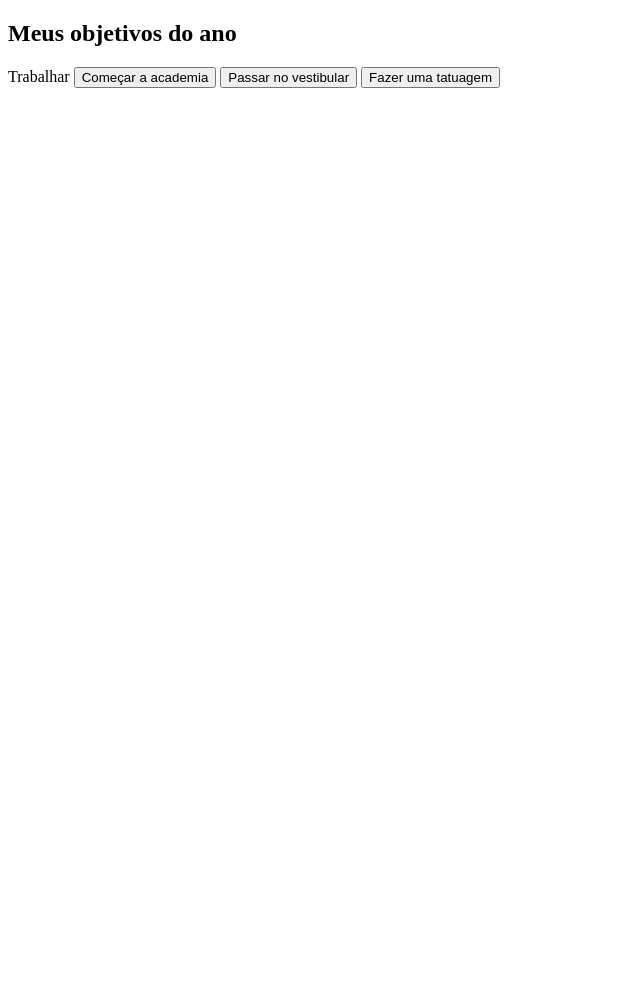
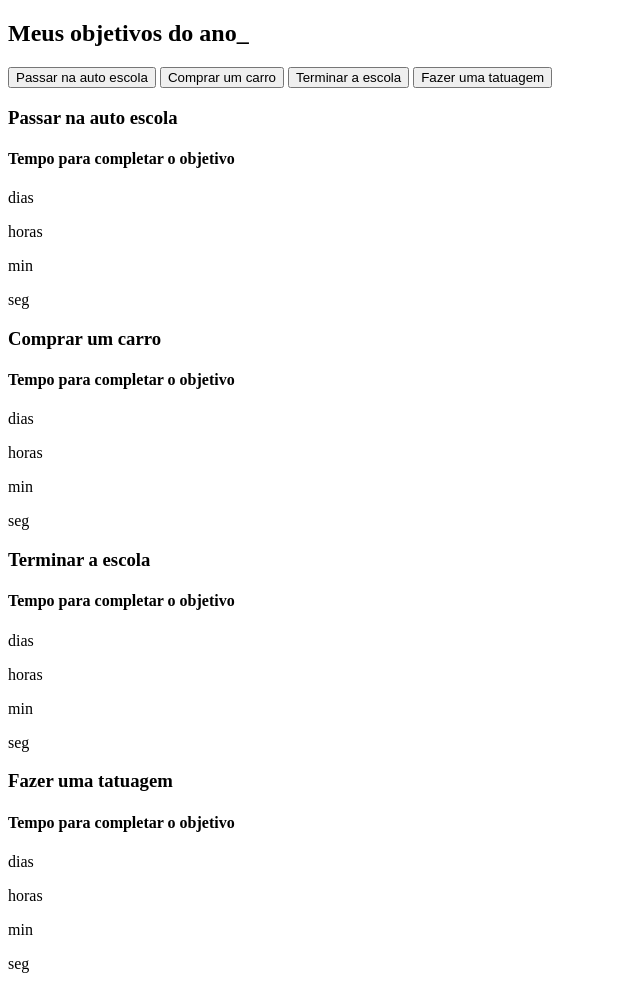
Before and after one commit to taldoKaiser/projeto-de-vida, a plain HTML site: page index.html in a window 1280 px wide. Shown: the whole page, without its empty margins (0-640 px from the left). Before the commit the page ends 800 px from the top, so only its background shows below. Drawn offline with Linux system fonts and the light colour scheme.

Commit message:
Update index.html

```diff
--- a/index.html
+++ b/index.html
@@ -15,15 +15,108 @@
 </head>
 
 <body>
-    <section>
-        <h2>Meus objetivos do ano</h2>
-        <div>
-            <burron>Trabalhar</burron>
-            <button>Começar a academia</button>
-            <button>Passar no vestibular</button>
-            <button>Fazer uma tatuagem</button>
+    <section class="conteudo-principal">
+        <h2 class="titulo-principal">Meus objetivos do ano<span>_</span></h2>
+        <div class="conteudo">
+            <div class="botoes">
+                <button class="botao ativo">Passar na auto escola</button>
+                <button class="botao">Comprar um carro</button>
+                <button class="botao">Terminar a escola</button>
+                <button class="botao">Fazer uma tatuagem</button>
+            </div>
+            <div class="abas-textos">
+                <div class="aba-conteudo ativo">
+                    <h3 class="aba-conteudo-titulo-principal">Passar na auto escola</h3>
+                    <h4 class="aba-conteudo-titulo-secundario">Tempo para completar o objetivo</h4>
+                    <div class="contador">
+                        <div class="contador-digito">
+                            <p class="contador-digito-numero" id="dias0"></p>
+                            <p class="contador-digito-texto">dias</p>
+                        </div>
+                        <div class="contador-digito">
+                            <p class="contador-digito-numero" id="horas0"></p>
+                            <p class="contador-digito-texto">horas</p>
+                        </div>
+                        <div class="contador-digito">
+                            <p class="contador-digito-numero" id="min0"></p>
+                            <p class="contador-digito-texto">min</p>
+                        </div>
+                        <div class="contador-digito">
+                            <p class="contador-digito-numero" id="seg0"></p>
+                            <p class="contador-digito-texto">seg</p>
+                        </div>
+                    </div>
+                </div>
+                <div class="aba-conteudo">
+                    <h3 class="aba-conteudo-titulo-principal">Comprar um carro</h3>
+                    <h4 class="aba-conteudo-titulo-secundario">Tempo para completar o objetivo</h4>
+                    <div class="contador">
+                        <div class="contador-digito">
+                            <p class="contador-digito-numero" id="dias1"></p>
+                            <p class="contador-digito-texto">dias</p>
+                        </div>
+                        <div class="contador-digito">
+                            <p class="contador-digito-numero" id="horas1"></p>
+                            <p class="contador-digito-texto">horas</p>
+                        </div>
+                        <div class="contador-digito">
+                            <p class="contador-digito-numero" id="min1"></p>
+                            <p class="contador-digito-texto">min</p>
+                        </div>
+                        <div class="contador-digito">
+                            <p class="contador-digito-numero" id="seg1"></p>
+                            <p class="contador-digito-texto">seg</p>
+                        </div>
+                    </div>
+                </div>
+                <div class="aba-conteudo">
+                    <h3 class="aba-conteudo-titulo-principal">Terminar a escola</h3>
+                    <h4 class="aba-conteudo-titulo-secundario">Tempo para completar o objetivo</h4>
+                    <div class="contador">
+                        <div class="contador-digito">
+                            <p class="contador-digito-numero" id="dias2"></p>
+                            <p class="contador-digito-texto">dias</p>
+                        </div>
+                        <div class="contador-digito">
+                            <p class="contador-digito-numero" id="horas2"></p>
+                            <p class="contador-digito-texto">horas</p>
+                        </div>
+                        <div class="contador-digito">
+                            <p class="contador-digito-numero" id="min2"></p>
+                            <p class="contador-digito-texto">min</p>
+                        </div>
+                        <div class="contador-digito">
+                            <p class="contador-digito-numero" id="seg2"></p>
+                            <p class="contador-digito-texto">seg</p>
+                        </div>
+                    </div>
+                </div>
+                <div class="aba-conteudo">
+                    <h3 class="aba-conteudo-titulo-principal">Fazer uma tatuagem</h3>
+                    <h4 class="aba-conteudo-titulo-secundario">Tempo para completar o objetivo</h4>
+                    <div class="contador">
+                        <div class="contador-digito">
+                            <p class="contador-digito-numero" id="dias3"></p>
+                            <p class="contador-digito-texto">dias</p>
+                        </div>
+                        <div class="contador-digito">
+                            <p class="contador-digito-numero" id="horas3"></p>
+                            <p class="contador-digito-texto">horas</p>
+                        </div>
+                        <div class="contador-digito">
+                            <p class="contador-digito-numero" id="min3"></p>
+                            <p class="contador-digito-texto">min</p>
+                        </div>
+                        <div class="contador-digito">
+                            <p class="contador-digito-numero" id="seg3"></p>
+                            <p class="contador-digito-texto">seg</p>
+                        </div>
+                    </div>
+                </div>
+            </div>
         </div>
     </section>
+    <script src="main.js"></script>
 </body>
 
 </html>
```
